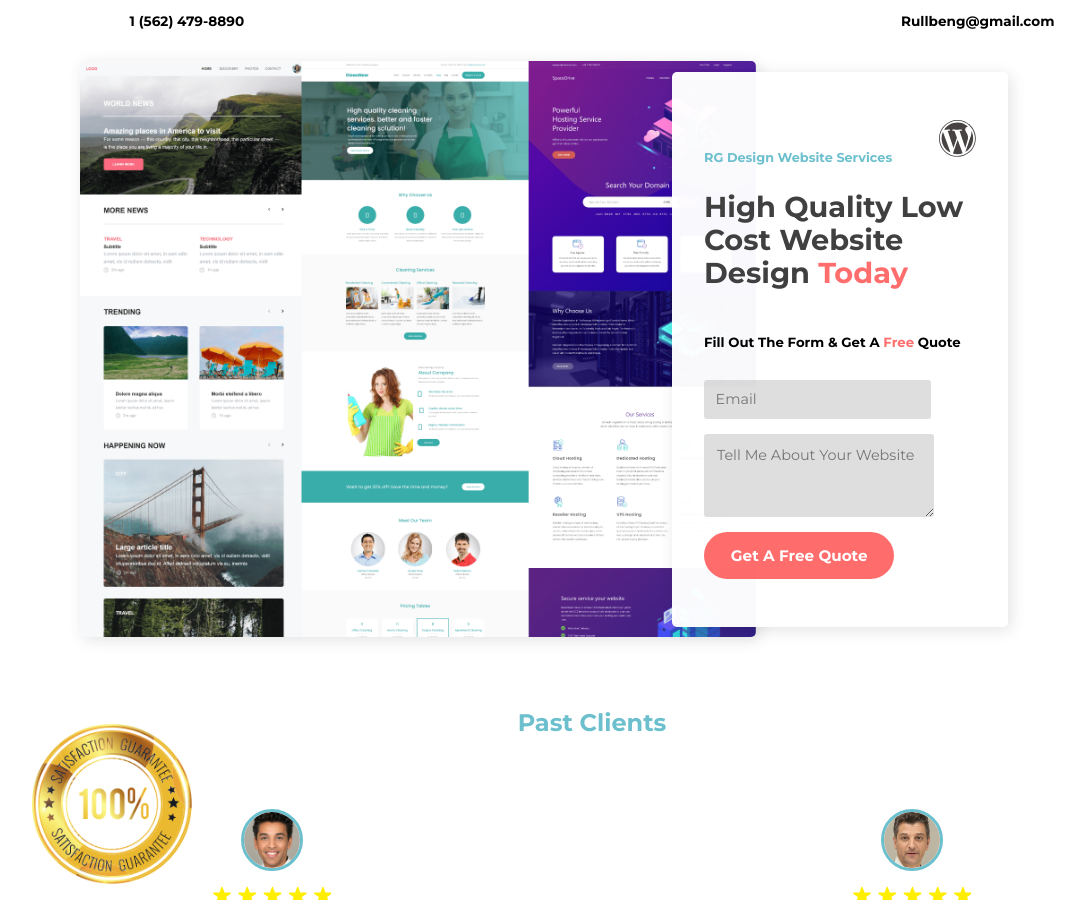
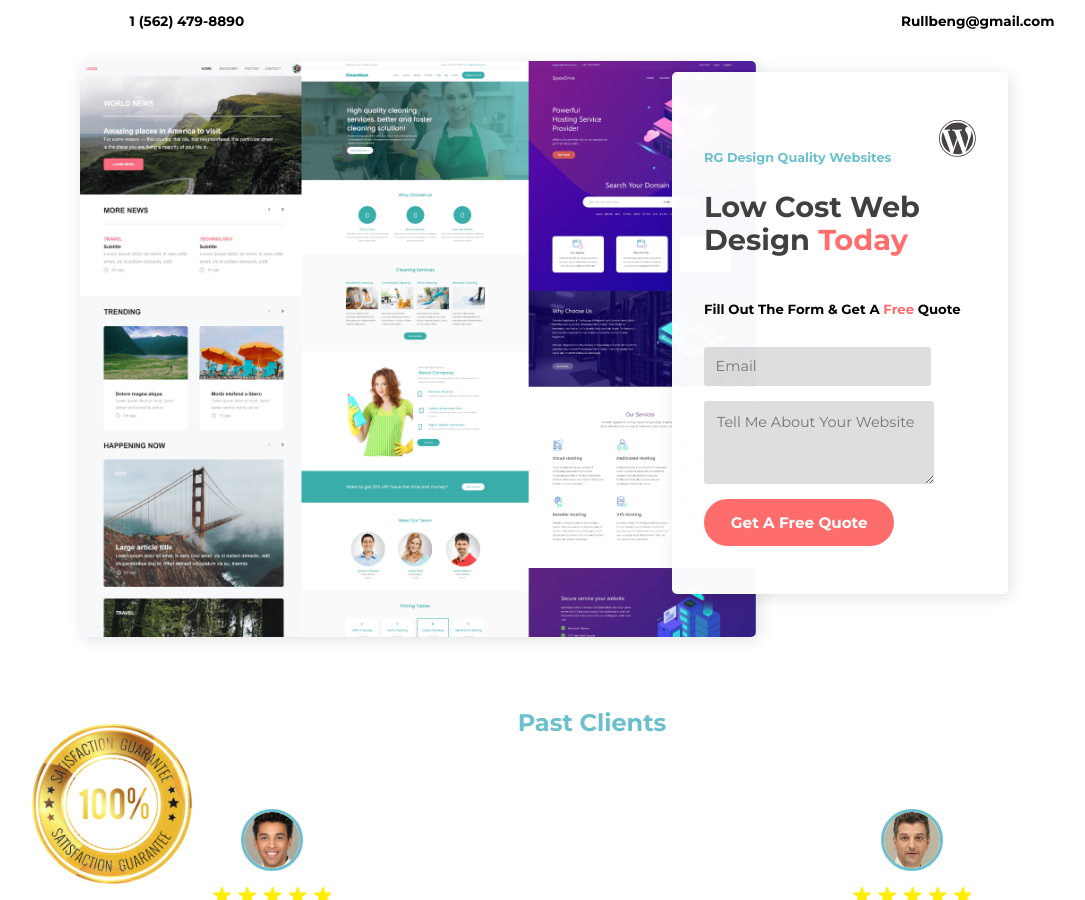
Before and after one commit to Rullbeng/rg_master, a Jekyll site: the page landing.html, which Jekyll copies as it is, in a window 1280 px wide and 900 px high. Shown: the whole window, without its empty margins (48-1133 px from the left). Built offline with Jekyll 4.4.1, drawn with Linux system fonts in a browser that asks for light colours; nearby versions of some CDN libraries; some web fonts are replaced.

Commit message:
'landing'

```diff
--- a/landing.html
+++ b/landing.html
@@ -44,8 +44,8 @@
             </svg>
             <br>
 
-            <h3>RG Design Website Services</h3>
-            <h2>High Quality Low Cost Website Design <span style="color:#ff5050d5;">Today</span></h2>
+            <h3>RG Design Quality Websites</h3>
+            <h2>Low Cost Web Design <span style="color:#ff5050d5;">Today</span></h2>
             <form name="contact" method="POST" data-netlify="true">
                 <h5>Fill Out The Form & Get A <span style="color:#ff5050d5;">Free</span> Quote</h5>
                 <input class="email" type="email" name="_replyto" placeholder="Email">
```
Also changed, not shown: lp-css/app.css.
